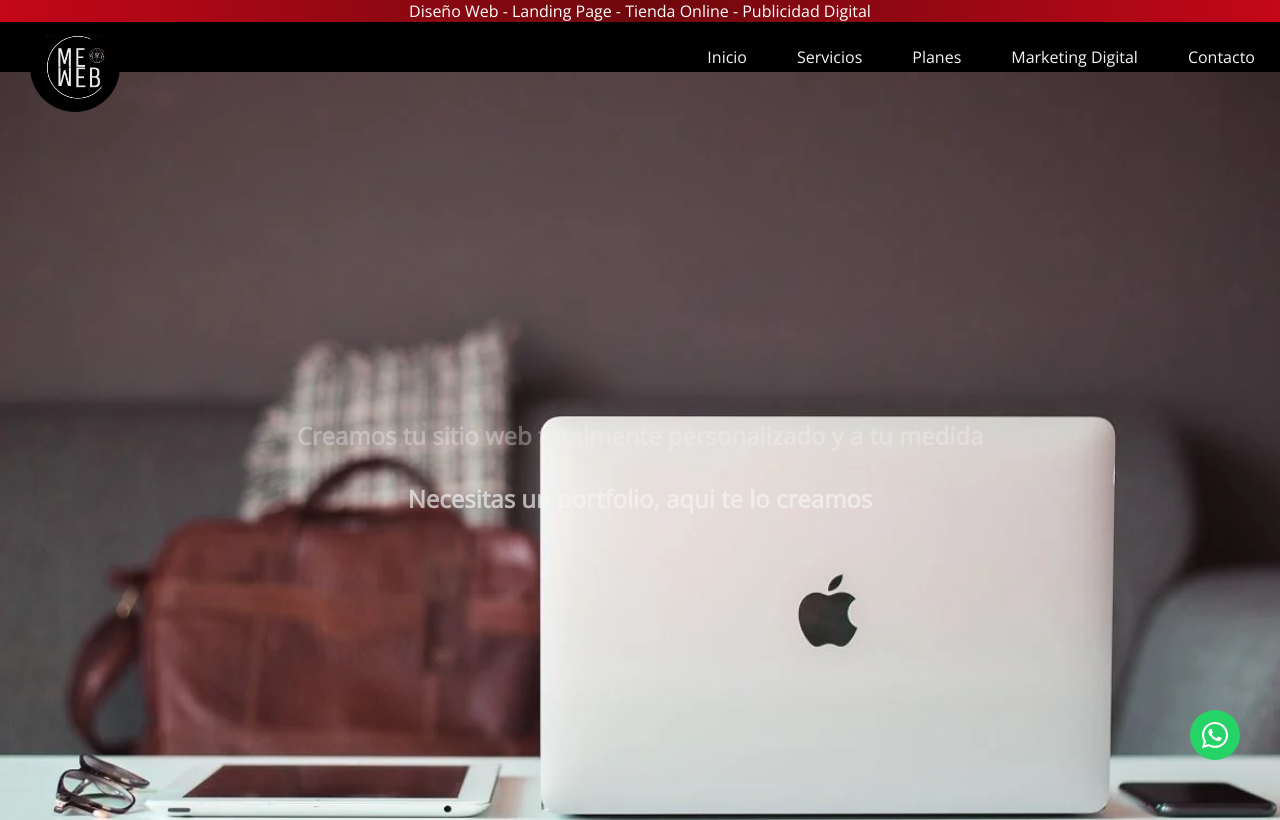
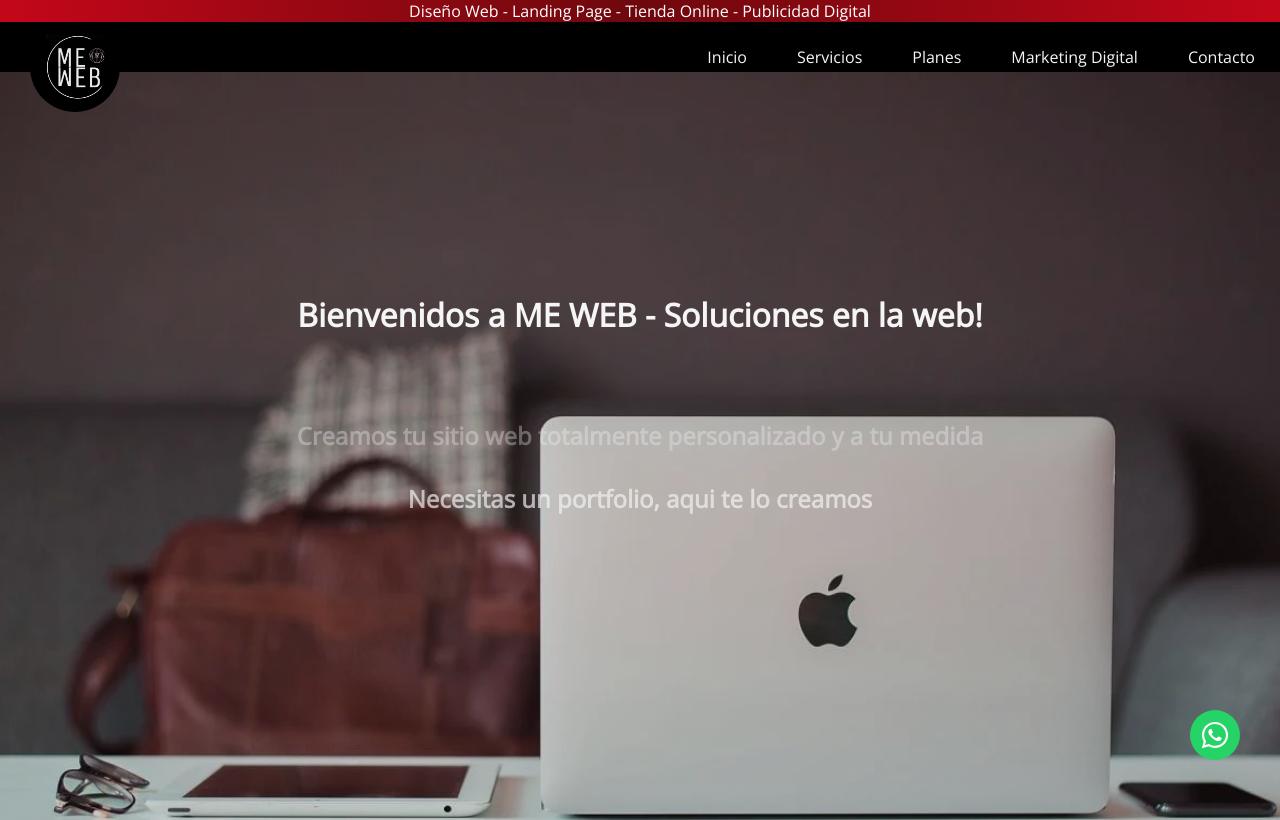
Before and after one commit to MatiEsc/MeWeb, a React (Vite) app: page / in a window 1280 px wide. Shown: the top 820 px of the page. Built offline with nearby package versions, Linux system fonts and the light colour scheme.

Commit message:
modificando el componente  presentacion.jsx opacidad titulo

```diff
--- a/src/Componentes/Inicio/Presentacion/Presentacion.css
+++ b/src/Componentes/Inicio/Presentacion/Presentacion.css
@@ -15,12 +15,13 @@
     content: "";
     background-image: url('/img/fondoInicio.webp');
     background-size: cover; /* Ajusta según tus necesidades */
-
+    opacity: 0.8;
     position: absolute;
     top: 0;
     left: 0;
     right: 0;
     bottom: 0;
+    z-index: -1;
 
 }
 
```
